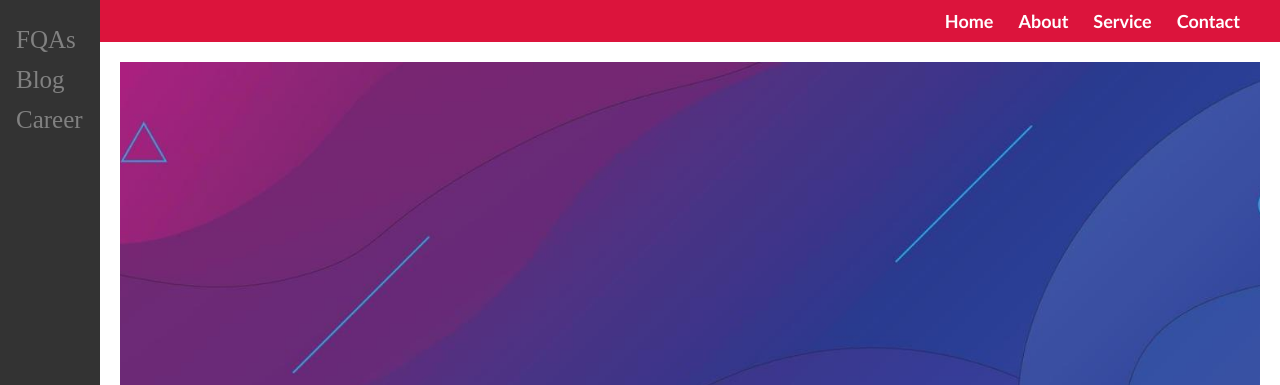
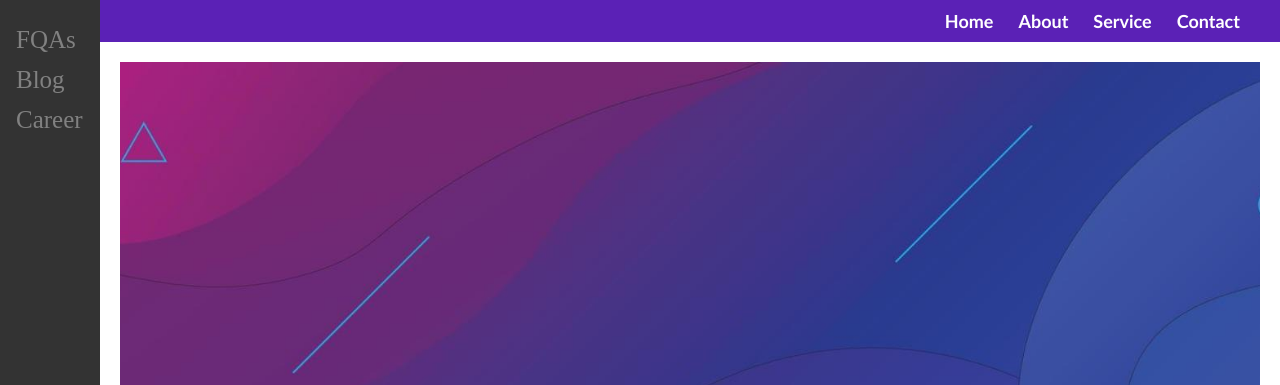
Before and after one commit to codewithpujan/IFA-project, a plain HTML site: page index.html in a window 1280 px wide. Shown: the top 385 px of the page. Drawn offline with Linux system fonts and the light colour scheme.

Commit message:
Update styles.css

```diff
--- a/styles.css
+++ b/styles.css
@@ -7,7 +7,7 @@
 
 
 nav {
-  background-color: crimson;
+  background-color:#5B21B6;
   font-family: Calibri, sans-serif;
   padding: 10px 15px;
 }
```
